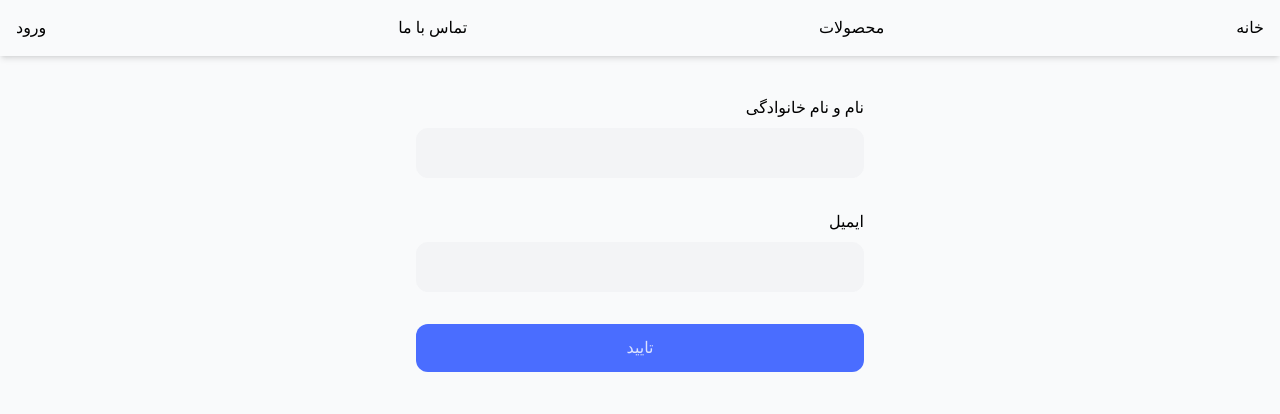
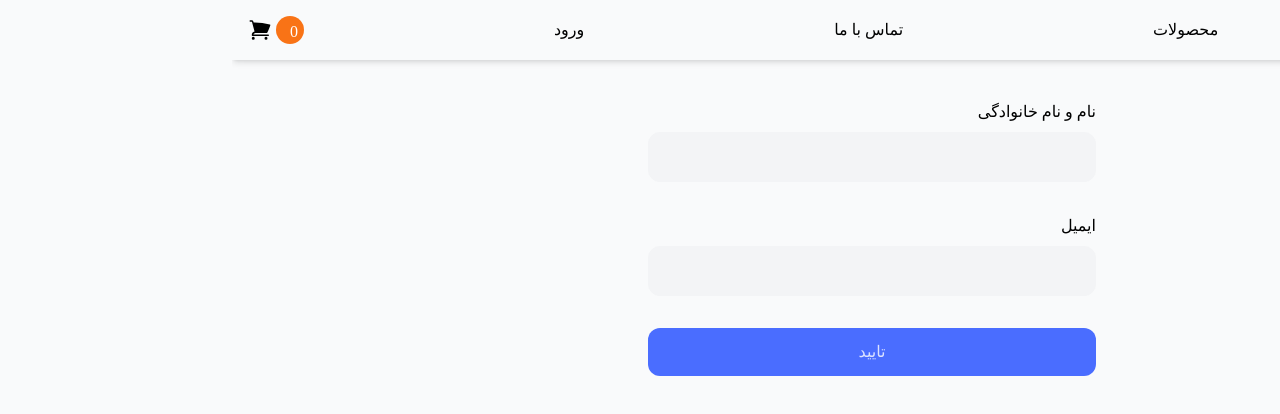
Before and after one commit to rasoolabdii/panel-admin-nextjs, a Next.js app: page /complete-profile in a window 1280 px wide. Shown: the top 414 px of the page. Built offline with nearby package versions, Linux system fonts and the light colour scheme; no server answers.

Commit message:
added complete profile

```diff
--- a/src/app/Header.jsx
+++ b/src/app/Header.jsx
@@ -1,8 +1,16 @@
+"use client";
+
+import useUserProfile from "@/hooks/useUserProfile";
 import Link from "next/link";
+import { HiShoppingCart } from "react-icons/hi2";
 
 function Header() {
+    const { data , isLoading } = useUserProfile();
+    const {user , cart} = data || {};
+
+
     return (
-        <header className="shadow-md mb-10">
+        <header className={`shadow-md mb-10 sticky top-0 transition-all duration-200 ${isLoading ? "blur-sm opacity-70" : "blur-0 opacity-100"}`}>
             <nav>
                 <ul className="flex items-center justify-between py-2 container xl:max-w-screen-xl">
                     <li>
@@ -20,9 +28,23 @@ function Header() {
                             تماس با ما
                         </Link>
                     </li>
+
+                    {data ?
+                        (<span className="bg-orange-500 text-white hover:bg-orange-400 rounded-3xl text-sm p-3">
+                            <Link href="/profile">
+                                {user.name}
+                            </Link>
+                        </span>) : (
+                        <li>
+                            <Link className="block py-2 hover:bg-gray-200" href="/auth">
+                             ورود
+                            </Link>
+                        </li>
+                    )}
                     <li>
-                        <Link className="block py-2" href="/auth">
-                            ورود
+                        <Link className="flex items-center gap-x-1 py-2" href="/cart">
+                            <span className="rounded-full bg-orange-500 text-white py-1 px-1.5 w-7 h-7">{cart ? cart.payDetail.productIds.length : 0}</span>
+                            <HiShoppingCart className="w-6 h-6"  />
                         </Link>
                     </li>
                 </ul>
--- a/src/app/layout.jsx
+++ b/src/app/layout.jsx
@@ -12,13 +12,13 @@ function RootLayout({ children }) {
     return (
         <html lang="fa" dir="rtl">
             <body className={`${""} font-sans`}>
-                <Toaster />
-                <Header />
-                <div className="container 2xl:max-w-screen-2xl">
-                    <Providers>
-                        {children}
-                    </Providers>
-                </div>
+                <Providers>
+                    <Toaster />
+                    <Header />
+                    <div className="container 2xl:max-w-screen-2xl">
+                            {children}
+                    </div>
+                </Providers>
             </body>
         </html>
     )
--- /dev/null
+++ b/src/hooks/useUserProfile.js
@@ -0,0 +1,14 @@
+import { getUserProfileApi } from "@/services/authService";
+import { useQuery } from "@tanstack/react-query";
+
+function useUserProfile() {
+    const { isLoading , data } = useQuery({
+        queryKey: ["get-user"],
+        queryFn: getUserProfileApi,
+        retry: false,
+        refetchOnReconnect: true,
+        refetchOnWindowFocus: true
+    });
+    return { data , isLoading}
+};
+export default useUserProfile;
--- a/src/services/authService.js
+++ b/src/services/authService.js
@@ -11,3 +11,7 @@ export async function checkOTPApi(data) {
 export async function completeProfileApi(data) {
     return http.post("/user/complete-profile" , data).then(({ data }) => data.data);
 }
+
+export async function getUserProfileApi() {
+    return http.get("/user/profile").then(({ data }) => data.data);
+}
```
